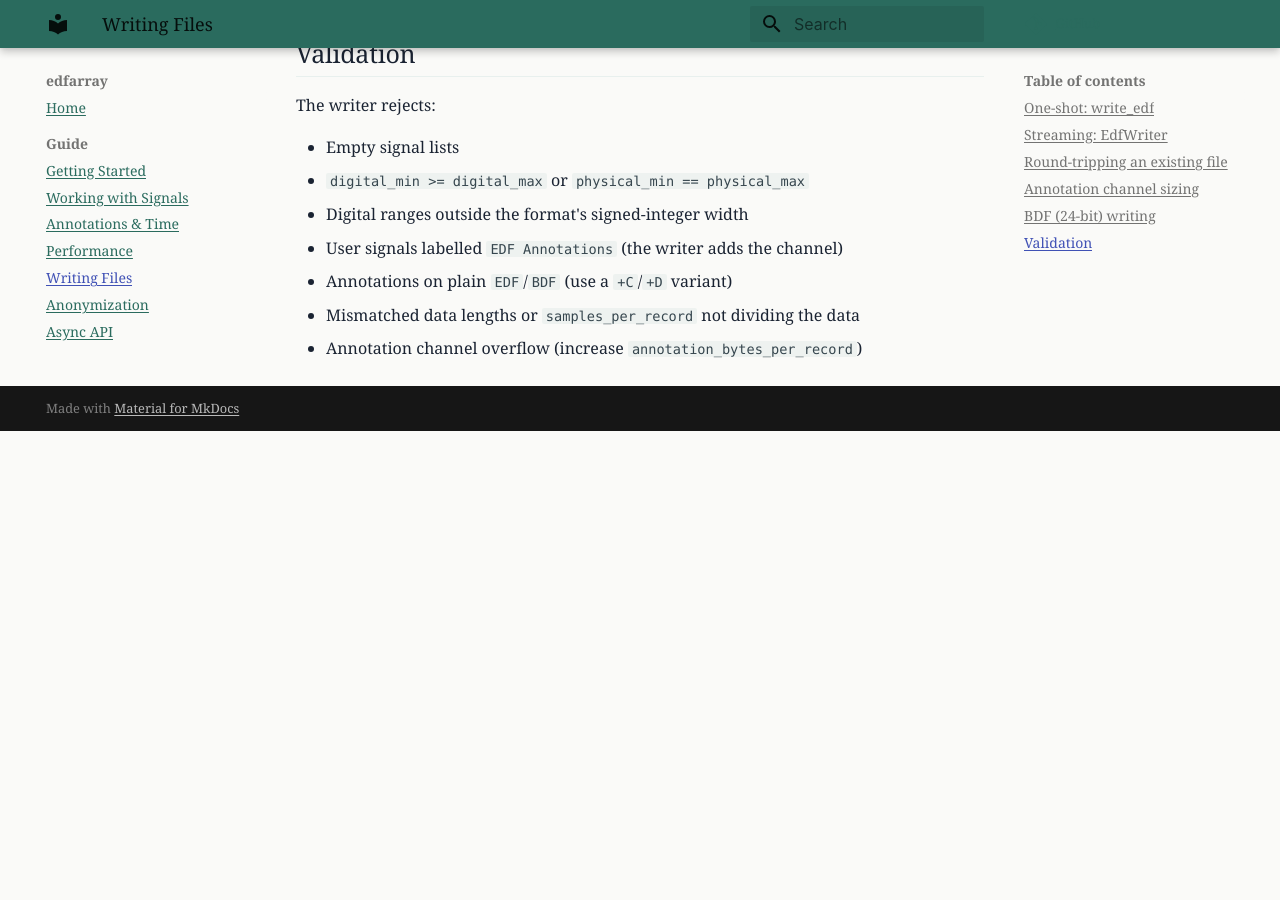
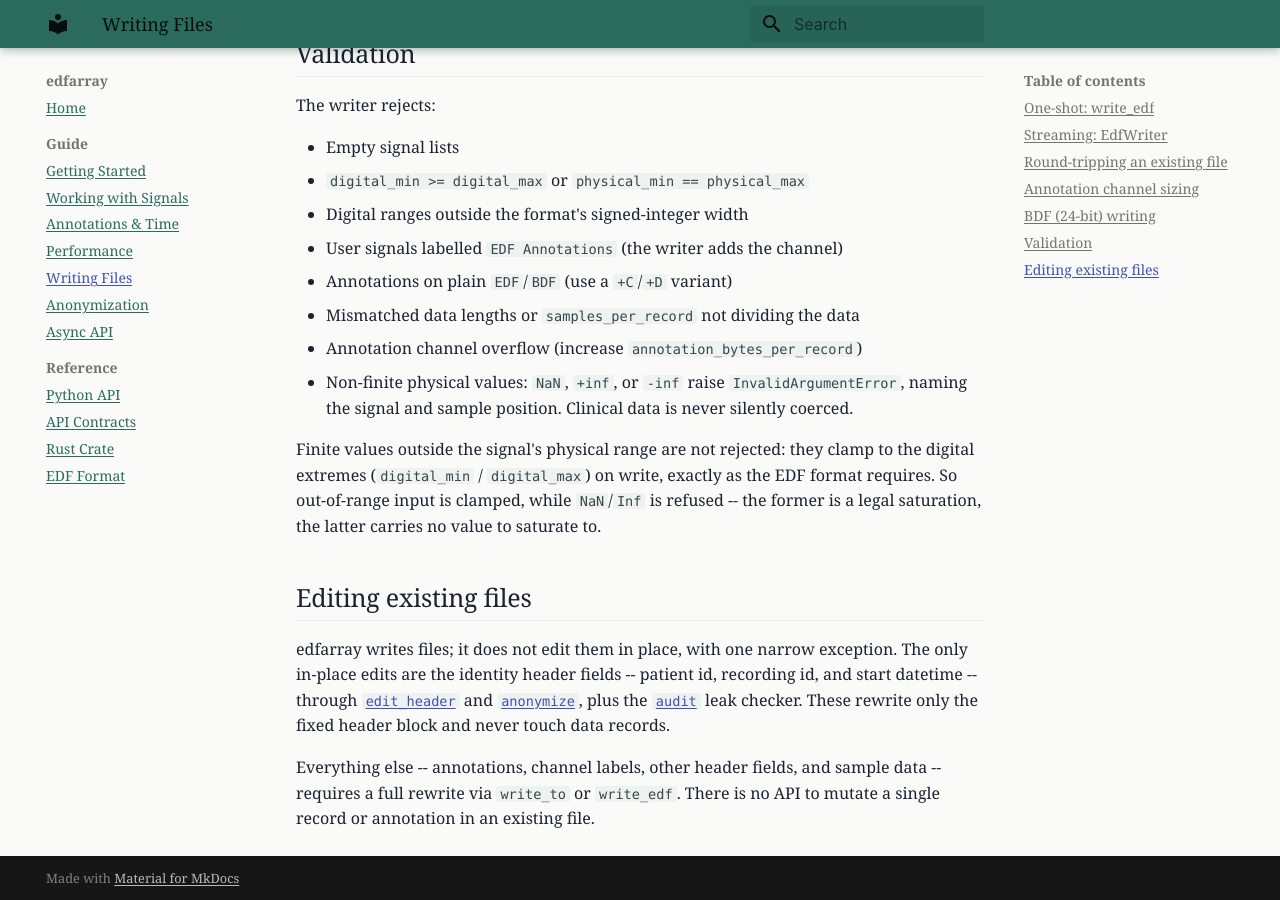
Before and after one commit to bleemesser/edfarray, an MkDocs documentation site: the page built from docs/guide/writing.md, in a window 1280 px wide and 900 px high, scrolled down 3007 px. Built offline with MkDocs 1.6.1 and Material for MkDocs 9.7.7, drawn with Linux system fonts in a browser that asks for light colours; comment, search, counter and statistics services are not loaded; before the commit the page ends 3438 px from its top, so only the background shows below that.

Commit message:
repair close() reference entry, document writer clamp and edit scope

```diff
--- a/docs/guide/writing.md
+++ b/docs/guide/writing.md
@@ -152,3 +152,22 @@
 - Annotations on plain `EDF`/`BDF` (use a `+C`/`+D` variant)
 - Mismatched data lengths or `samples_per_record` not dividing the data
 - Annotation channel overflow (increase `annotation_bytes_per_record`)
+- Non-finite physical values: `NaN`, `+inf`, or `-inf` raise `InvalidArgumentError`,
+  naming the signal and sample position. Clinical data is never silently coerced.
+
+Finite values outside the signal's physical range are not rejected: they clamp to the
+digital extremes (`digital_min` / `digital_max`) on write, exactly as the EDF format
+requires. So out-of-range input is clamped, while `NaN`/`Inf` is refused -- the former
+is a legal saturation, the latter carries no value to saturate to.
+
+## Editing existing files
+
+edfarray writes files; it does not edit them in place, with one narrow exception. The
+only in-place edits are the identity header fields -- patient id, recording id, and start
+datetime -- through [`edit_header`](anonymization.md) and [`anonymize`](anonymization.md),
+plus the [`audit`](anonymization.md) leak checker. These rewrite only the fixed header
+block and never touch data records.
+
+Everything else -- annotations, channel labels, other header fields, and sample data --
+requires a full rewrite via `write_to` or `write_edf`. There is no API to mutate a
+single record or annotation in an existing file.
```
Also changed, not shown: docs/reference/python-api.md (+3 -3 lines).
